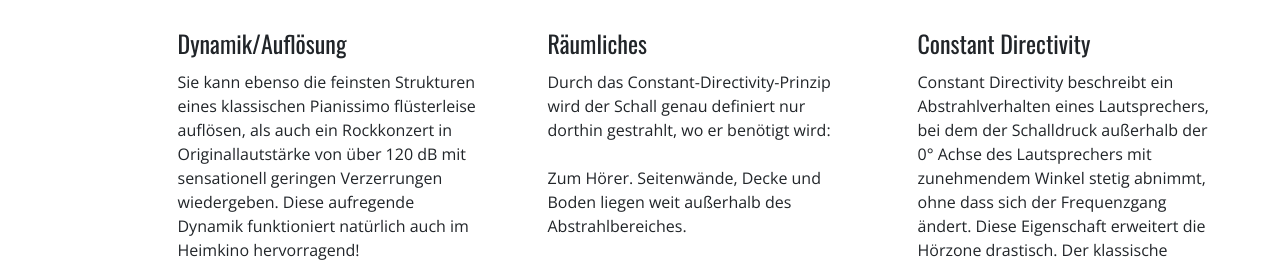
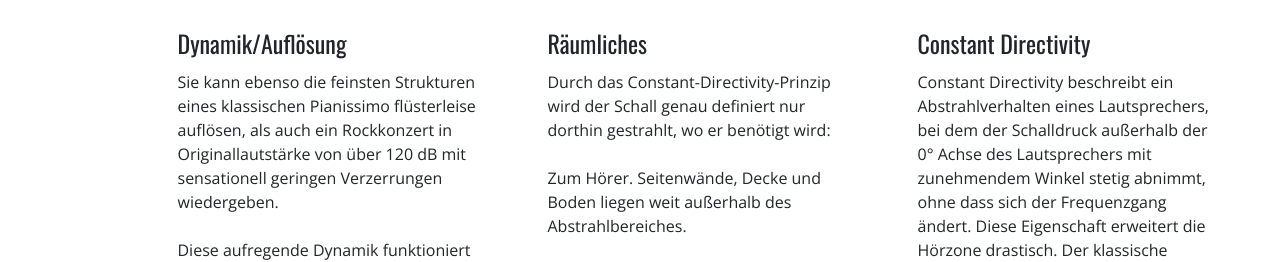
Before and after one commit to worosom/nb-stimmig-web, a Nuxt app: page /technik in a window 1280 px wide. Shown: the part 538-800 px from the top of the page. Built offline with nearby package versions, Linux system fonts and the light colour scheme; some icons are missing.

Commit message:
fix double sentence

```diff
--- a/pages/technik/index.vue
+++ b/pages/technik/index.vue
@@ -29,7 +29,7 @@
         <b-card-group deck>
           <b-card title="Dynamik/Auflösung">
             <p class="card-text">
-            Sie kann ebenso die feinsten Strukturen eines klassischen Pianissimo flüsterleise auflösen, als auch ein Rockkonzert in Originallautstärke von über 120 dB mit sensationell geringen Verzerrungen wiedergeben. Diese aufregende Dynamik funktioniert natürlich auch im Heimkino hervorragend!
+            Sie kann ebenso die feinsten Strukturen eines klassischen Pianissimo flüsterleise auflösen, als auch ein Rockkonzert in Originallautstärke von über 120 dB mit sensationell geringen Verzerrungen wiedergeben.
             </p>
             <p class="card-text">
             Diese aufregende Dynamik funktioniert natürlich auch im Heimkino hervorragend!
```
